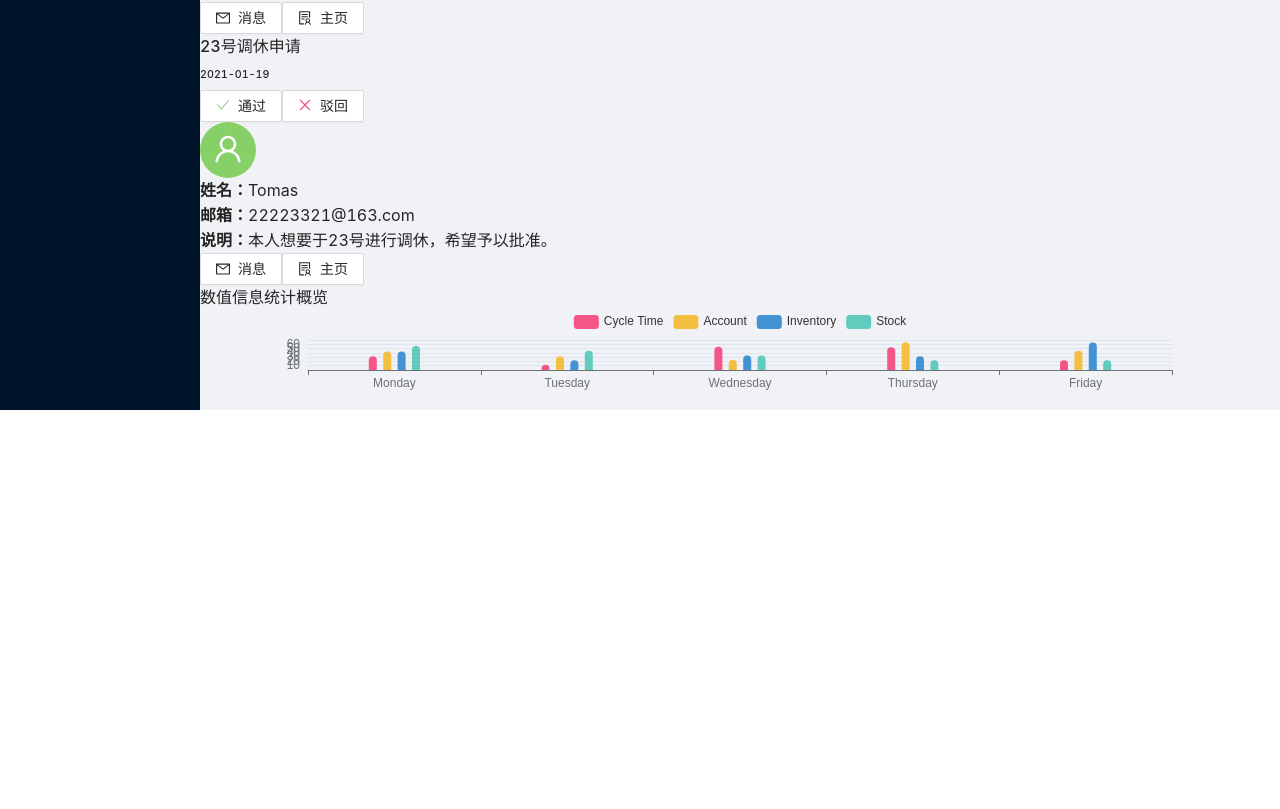
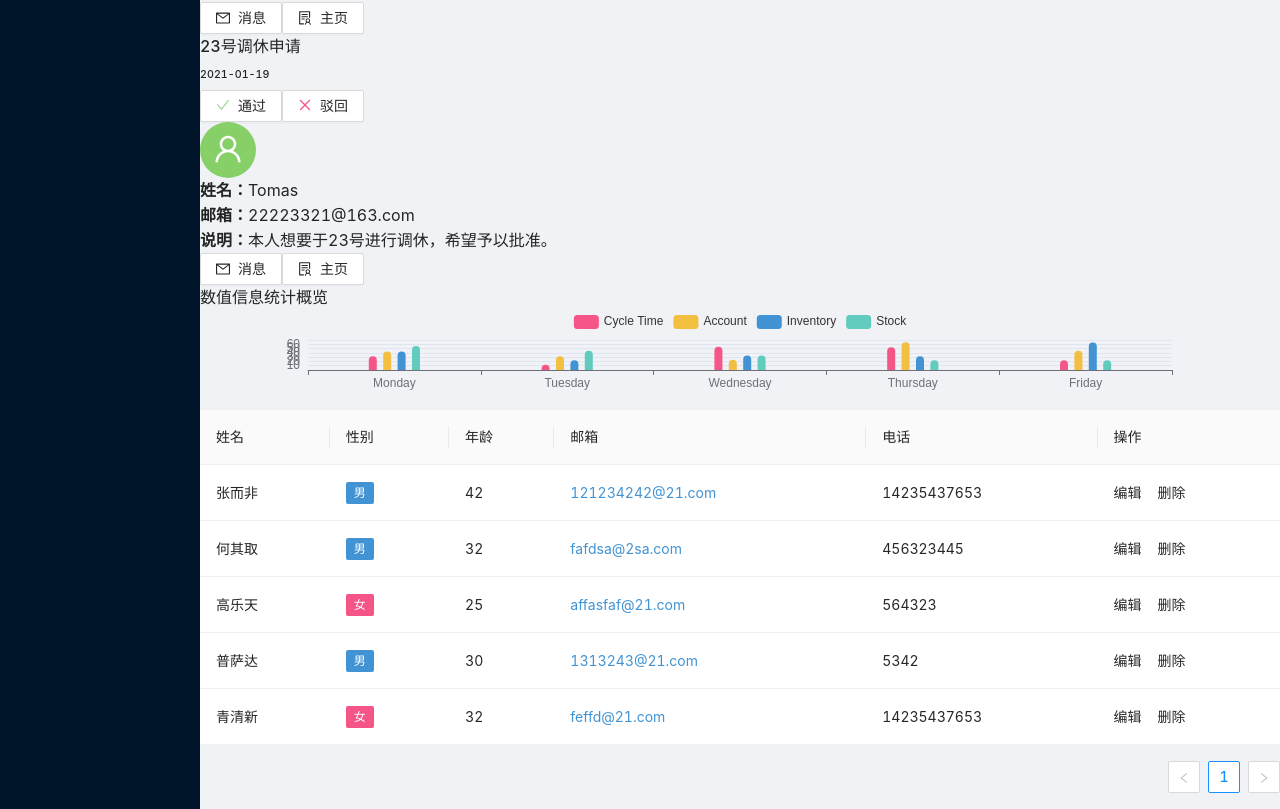
Before and after one commit to MatthewLe3/react, a React (Create React App) app in the folder react-admin/: page /page/home in a window 1280 px wide. Shown: the part 715-1524 px from the top of the page. Before the commit the page ends 1125 px from the top, so only its background shows below. Built offline with nearby package versions, Linux system fonts and the light colour scheme.

Commit message:
home页面组件

```diff
--- /dev/null
+++ b/react-admin/src/components/Content/Home/PersonTable.jsx
@@ -0,0 +1,58 @@
+import React from 'react'
+import styles from './PersonTable.less'
+import { Table, Tag, Space } from 'antd';
+
+export default function PersonTable(props) {
+
+    const columns = [
+        {
+            title: '姓名',
+            dataIndex: 'name',
+            key: 'name',
+            render: text => <span className={styles.name}>{text}</span>,
+        },
+
+        {
+            title: '性别',
+            key: 'sex',
+            dataIndex: 'sex',
+            render: text => {
+                return text === 1 ? <Tag color="#4193d3">男</Tag> : <Tag color="#f55487">女</Tag>
+            }
+        },
+        {
+            title: '年龄',
+            key: 'age',
+            dataIndex: 'age',
+        },
+        {
+            title: '邮箱',
+            dataIndex: 'email',
+            key: 'email',
+            render: text => {
+                return <span style={{ color: '#4193d3', cursor: 'pointer' }}>{text}</span>
+            }
+        },
+        {
+            title: '电话',
+            dataIndex: 'phone',
+            key: 'phone',
+        },
+        {
+            title: '操作',
+            key: 'action',
+            render: () => (
+                <Space size="middle">
+                    <span className={styles.btn}>编辑</span>
+                    <span className={styles.btn}>删除</span>
+                </Space>
+            ),
+        }
+    ];
+
+    return (
+        <div className={styles.home_table}>
+            <Table columns={columns} rowKey={record => record.id} dataSource={props.tableData} />
+        </div>
+    )
+}
--- /dev/null
+++ b/react-admin/src/components/Content/Home/PersonTable.less
@@ -0,0 +1,12 @@
+.home_table{
+    background-color: #fff;
+    padding: 6px 8px;
+    box-shadow: 0 5px 20px rgba(185, 185, 185, 0.5);
+    .name{
+        font-weight: bold;
+    }
+    .btn{
+        color: #4193d3;
+        cursor: pointer;
+    }
+}
--- a/react-admin/src/pages/Content/Home/index.jsx
+++ b/react-admin/src/pages/Content/Home/index.jsx
@@ -4,6 +4,8 @@ import styles from './index.less'
 import Tag from '../../../components/Content/Home/Tag'
 import Applications from '../../../components/Content/Home/Applications'
 import Chart from '../../../components/Content/Home/Chart'
+import PersonTable from '../../../components/Content/Home/PersonTable'
+
 export default function Home() {
 
     const tagData = [
@@ -23,19 +25,55 @@ export default function Home() {
         xAxisData: ['Monday', 'Tuesday', 'Wednesday', 'Thursday', 'Friday'],
         legendData: ['Cycle Time', 'Account', 'Inventory', 'Stock'],
         data: {
-            'Cycle Time': [32, 12, 54, 53, 23 ],
+            'Cycle Time': [32, 12, 54, 53, 23],
             'Account': [43, 32, 24, 65, 45],
             'Inventory': [43, 23, 34, 32, 64],
             'Stock': [56, 45, 34, 23, 23]
-            // 'Monday':[31,53],
-            // 'Tuesday':[],
-            // 'Wednesday':[],
-            // 'Thursday':[],
-            // 'Friday':[],
-            // 'Saturday':[],
-            // 'Sunday':[],
         }
     }
+
+    const tableData = [
+        {
+            id:1,
+            name:'张而非',
+            email:'121234242@21.com',
+            phone:'14235437653',
+            age:42,
+            sex:1
+        },
+        {
+            id:2,
+            name:'何其取',
+            email:'fafdsa@2sa.com',
+            phone:'456323445',
+            age:32,
+            sex:1
+        },
+        {
+            id:3,
+            name:'高乐天',
+            email:'affasfaf@21.com',
+            phone:'564323',
+            age:25,
+            sex:0
+        },
+        {
+            id:4,
+            name:'普萨达',
+            email:'1313243@21.com',
+            phone:'5342',
+            age:30,
+            sex:1
+        },
+        {
+            id:5,
+            name:'青清新',
+            email:'feffd@21.com',
+            phone:'14235437653',
+            age:32,
+            sex:0
+        },
+    ]
 
     return (
         <div className={styles.home}>
@@ -76,6 +114,11 @@ export default function Home() {
                     </div>
                 </div>
             </div>
+
+            {/* 主页表格 */}
+            <div className={styles.person_table}>
+                <PersonTable tableData={tableData} />
+            </div>
         </div>
     )
 }
--- a/react-admin/src/pages/Content/Home/index.less
+++ b/react-admin/src/pages/Content/Home/index.less
@@ -9,7 +9,7 @@
 
         >div {
             width: 25%;
-            margin-bottom: 20px;
+            margin-bottom: 0px;
             padding: 12px;
         }
     }
@@ -20,7 +20,7 @@
 
         >div {
             width: 50%;
-            margin-bottom: 20px;
+            margin-bottom: 0px;
         }
 
         .application {
@@ -80,4 +80,7 @@
             }
         }
     }
+    .person_table{
+        padding: 12px;
+    }
 }
```
Also changed, not shown: 1 other file (tests, documents, lock files or other folders).
